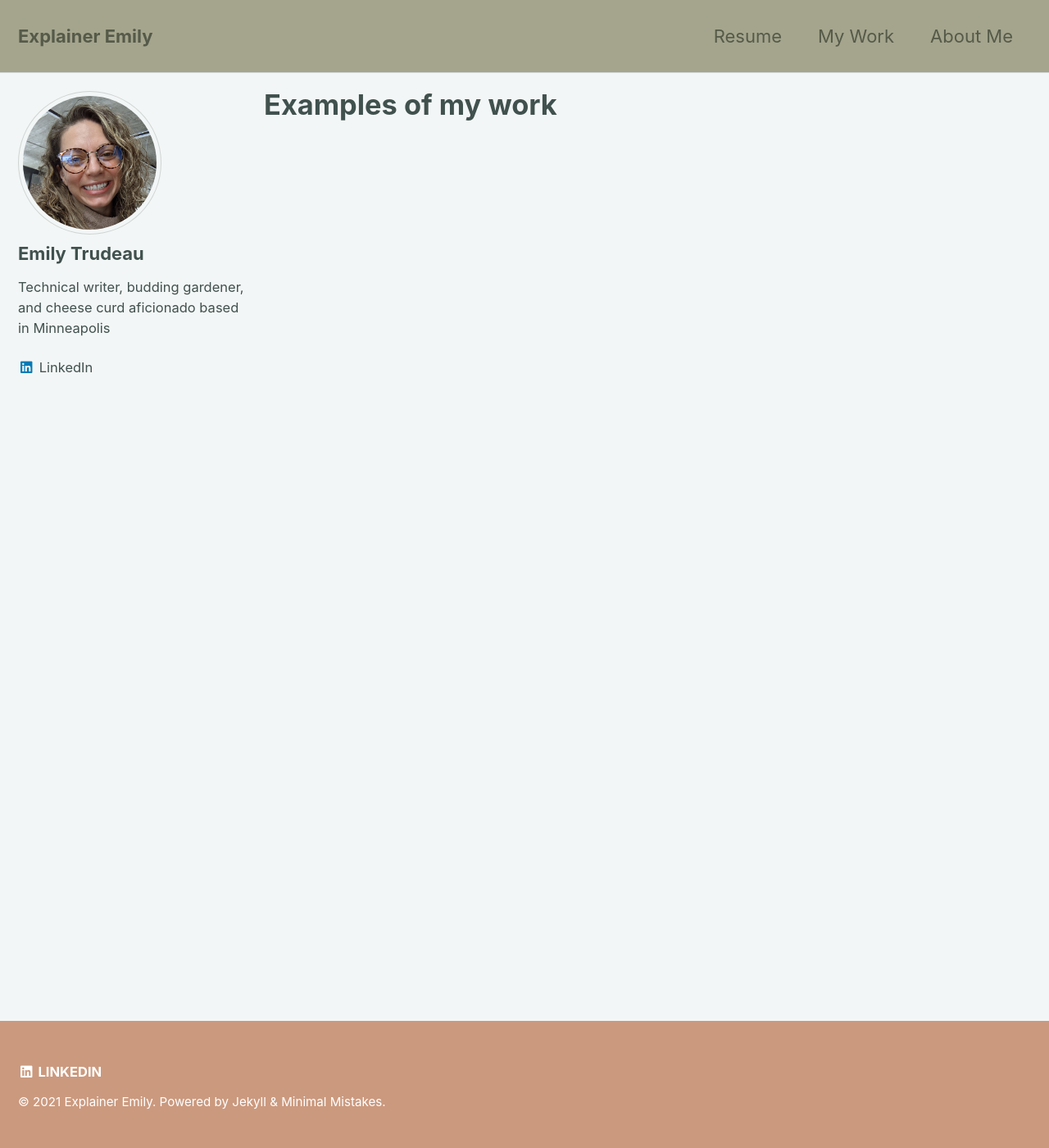
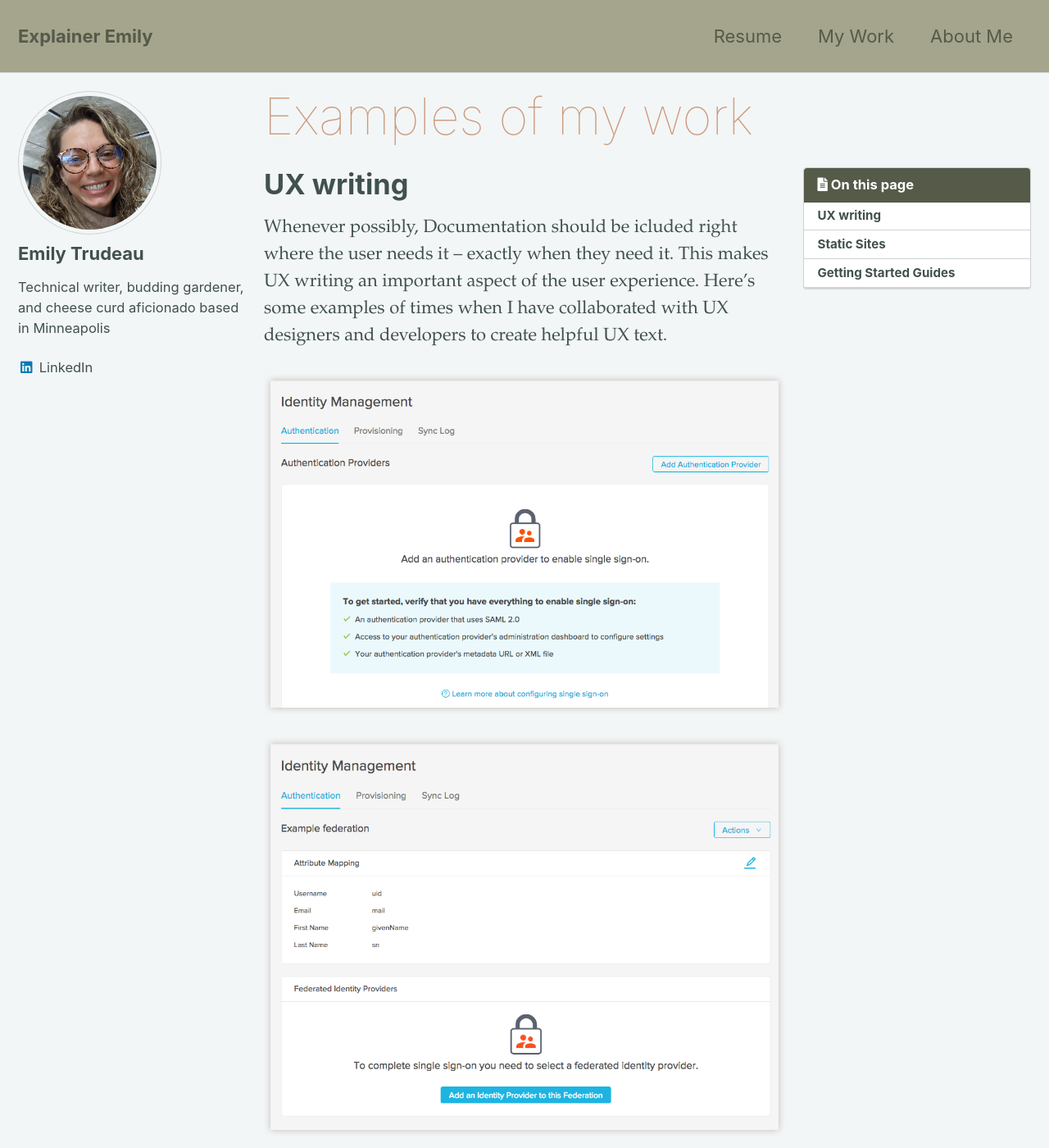
Before and after one commit to ExplainerEmily/ExplainerEmily.github.io, a Jekyll site: the page built from _pages/examples.md, in a window 1280 px wide and 1400 px high. Shown: the whole window at 82% size. Built offline with Jekyll 4.4.1, drawn with Linux system fonts in a browser that asks for light colours; cached includes are drawn as plain includes; some of the changed text lies outside the part shown.

Commit message:
Styling updates

```diff
--- a/_pages/examples.md
+++ b/_pages/examples.md
@@ -3,4 +3,28 @@ title: "Examples of my work"
 permalink: /MyWork/
 layout: single
 author_profile: true
+toc: true
+toc_sticky: true
 ---
+
+# UX writing
+Whenever possibly, Documentation should be icluded right where the user needs it – exactly when they need it. This makes UX writing an important aspect of the user experience. Here's some examples of times when I have collaborated with UX designers and developers to create helpful UX text.
+
+![Authentication Empty State](/assets/images/EmptyStateAddSSO.png)
+
+![Authentication Settings](/assets/images/AuthenticationUXText.png)
+
+![Add Provisioning](/assets/images/AddProvisioningUXText.png)
+
+![Mapping Options](/assets/images/ModalMappingUXText.png)
+
+# Static Sites
+Static sites are great ways to create a publish clean, efficient documentation. I have experience integrating staic sites generators into developer workflows, so that API and developer documentation can be updated along with the code. This site was even made with Jekyll static site generator!
+
+![Developer Documentation portal](/assets/images/DeveloperDocumentationPortal.png)
+
+
+# Getting Started Guides
+Onboarding new users is a critical part of the user journey. These can compliment a well-designed onboarding experience to make the user feel comfortable and can be updated as you gather data on what issues users are having.
+
+![Mapping Options](/assets/images/DeveloperGettingStarted.png)
--- a/_sass/minimal-mistakes/_base.scss
+++ b/_sass/minimal-mistakes/_base.scss
@@ -30,7 +30,7 @@ h6 {
   margin: 2em 0 0.5em;
   line-height: 1.2;
   font-family: $header-font-family;
-  font-weight: bold;
+  font-weight: regular;
 }
 
 h1 {
@@ -64,6 +64,7 @@ small,
 }
 
 p {
+  font-size: 18px;
   margin-bottom: 1.3em;
 }
 
--- a/_sass/minimal-mistakes/_navigation.scss
+++ b/_sass/minimal-mistakes/_navigation.scss
@@ -506,7 +506,7 @@
 .toc {
   font-family: $sans-serif-narrow;
   color: $gray;
-  background-color: $background-color;
+  background-color: #fff;
   border: 1px solid $border-color;
   border-radius: $border-radius;
   -webkit-box-shadow: $box-shadow;
--- a/_sass/minimal-mistakes/_page.scss
+++ b/_sass/minimal-mistakes/_page.scss
@@ -71,6 +71,10 @@ body {
 .page__title {
   margin-top: 0;
   line-height: 1;
+  font-size: 62px;
+  font-family: $header-font-family;
+  font-weight: lighter;
+  color: #CB997E;
 
   & + .page__meta {
     margin-top: -0.5em;
@@ -79,13 +83,12 @@ body {
 
 .page__lead {
   font-family: $global-font-family;
-  font-size: $type-size-4;
+  font-size: 55px;
 }
 
 .page__content {
   h2 {
     padding-bottom: 0.5em;
-    border-bottom: 1px solid $border-color;
   }
 
 	h1, h2, h3, h4, h5, h6 {
@@ -205,7 +208,8 @@ body {
     }
 
     .page__title {
-      font-size: $type-size-2;
+      font-size: 55px;
+      font: $global-font-family;
 
       @include breakpoint($small) {
         font-size: $type-size-1;
--- a/_sass/minimal-mistakes/_variables.scss
+++ b/_sass/minimal-mistakes/_variables.scss
@@ -29,7 +29,7 @@ $bodoni: "Bodoni MT", serif !default;
 $calisto: "Calisto MT", serif !default;
 $garamond: Garamond, serif !default;
 
-$global-font-family: $sans-serif !default;
+$global-font-family: $garamond !default;
 $header-font-family: $sans-serif !default;
 $caption-font-family: $serif !default;
 
--- a/_sass/minimal-mistakes/skins/_mint.scss
+++ b/_sass/minimal-mistakes/skins/_mint.scss
@@ -6,10 +6,10 @@
 $background-color: #f3f6f6 !default;
 $text-color: #40514e !default;
 $muted-text-color: #40514e !default;
-$primary-color: #555a49 !default;
+$primary-color: #555A49 !default;
 $border-color: mix(#fff, #40514e, 75%) !default;
 $footer-background-color: #CB997E !default;
-$link-color: #11999e !default;
+$link-color: #555A49 !default;
 $masthead-link-color: $text-color !default;
 $masthead-link-color-hover: $text-color !default;
 $navicon-link-color-hover: mix(#fff, $text-color, 80%) !default;
```
Also changed, not shown: _pages/year-archive.md (deleted, +0 -6 lines), assets/images/AddProvisioningUXText.png (added), assets/images/AuthenticationUXText.png (added), assets/images/DeveloperDocumentationPortal.png (added), assets/images/DeveloperGettingStarted.png (added), assets/images/EmptyStateAddSSO.png (added), assets/images/ModalMappingUXText.png (added).
